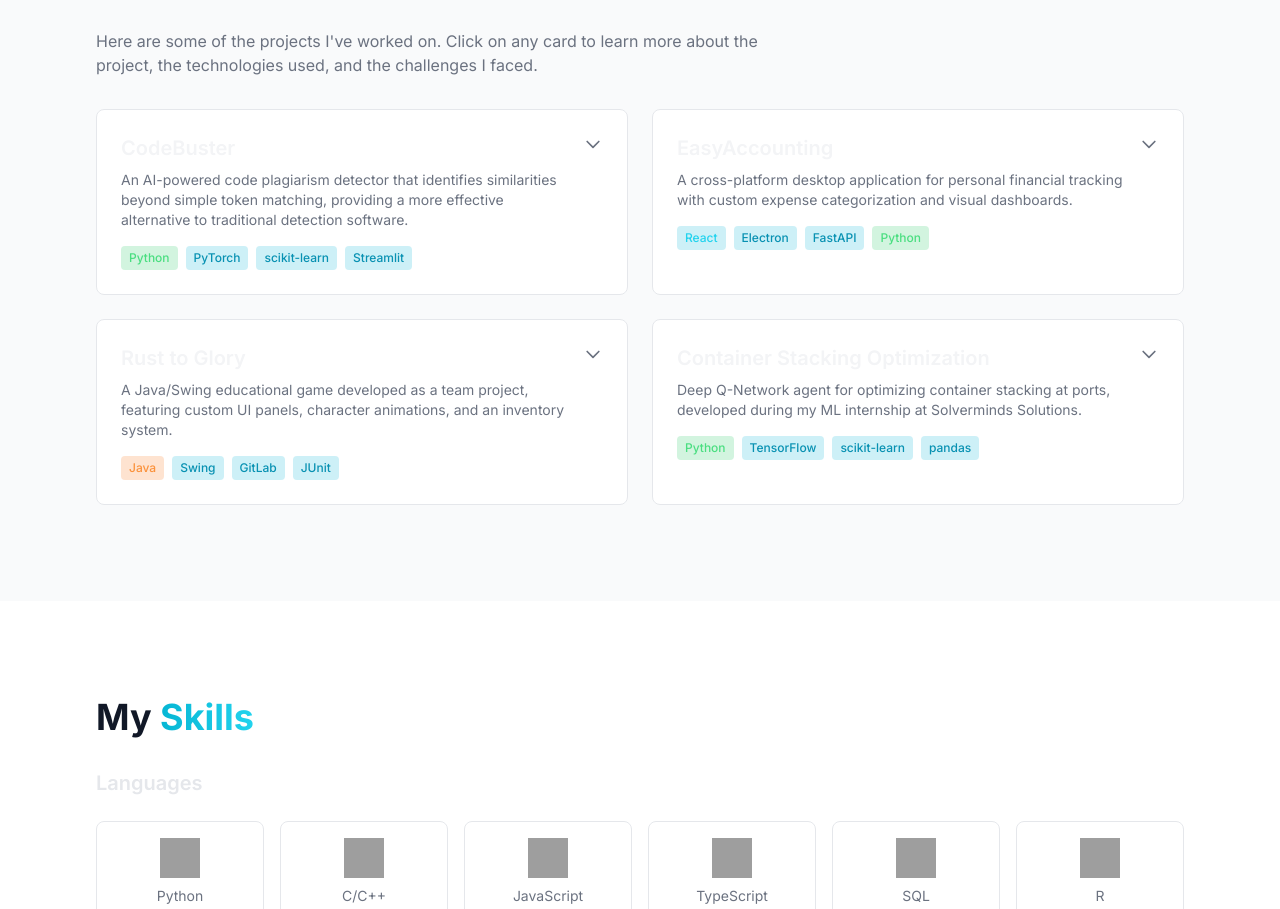
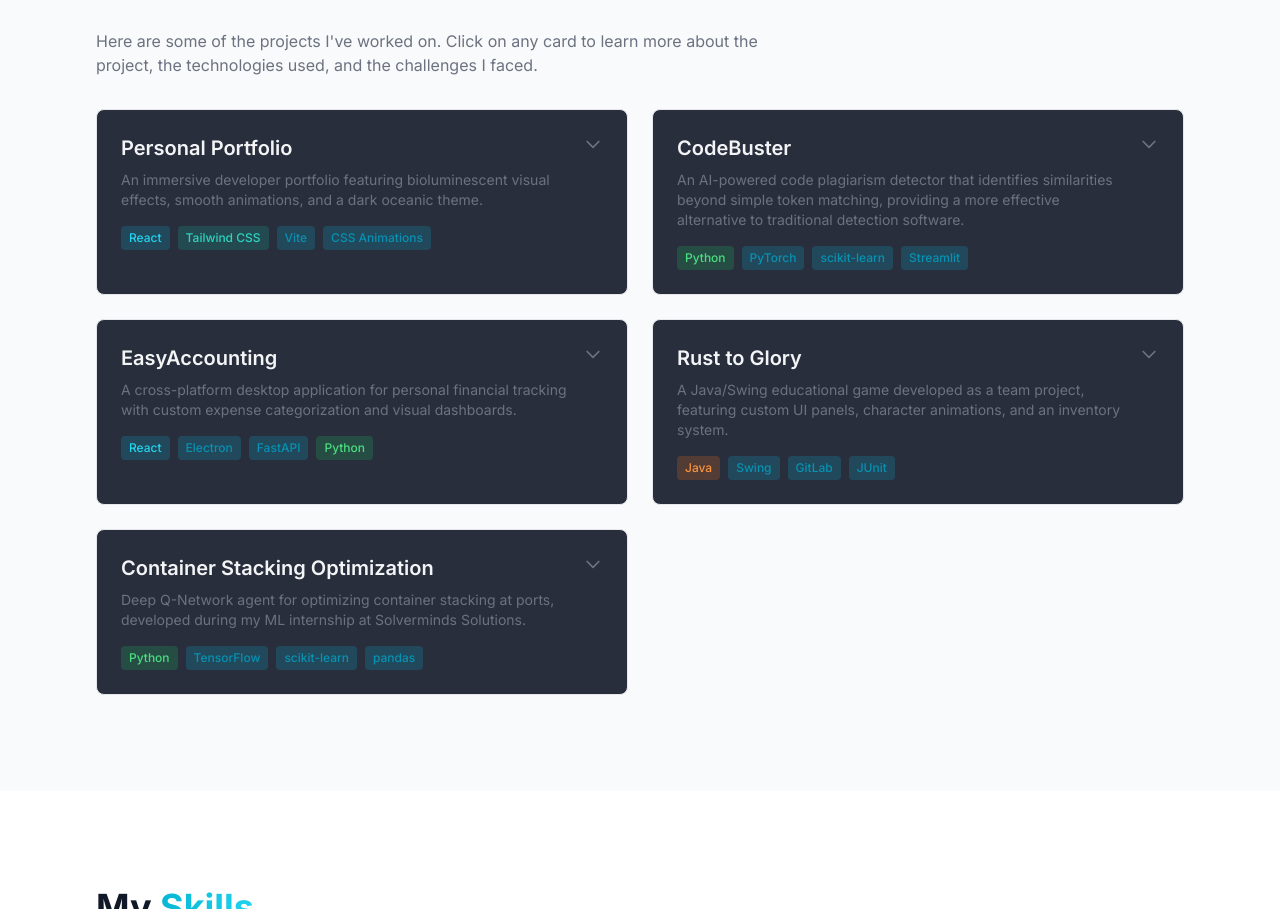
Before and after one commit to ArjunKrishnatry/arjunkrishnatry.github.io, a React (Vite) app: page / in a window 1280 px wide. Shown: the part 1659-2568 px from the top of the page. Built offline with nearby package versions, Linux system fonts and the light colour scheme; grey boxes are pictures that could not be loaded.

Commit message:
made buttons glow when hovered

```diff
--- a/src/components/ui/Button.jsx
+++ b/src/components/ui/Button.jsx
@@ -1,6 +1,7 @@
 /**
  * Button Component
  * Reusable button with primary and secondary variants
+ * Features bioluminescent glow effects
  */
 export function Button({
   children,
@@ -10,12 +11,12 @@ export function Button({
   className = '',
   ...props
 }) {
-  const baseStyles = 'px-6 py-3 rounded-lg font-medium transition-all duration-300 inline-flex items-center gap-2';
+  const baseStyles = 'px-6 py-3 rounded-lg font-medium transition-all duration-500 inline-flex items-center gap-2 relative';
 
   const variants = {
-    primary: 'bg-primary text-white hover:bg-primary-light hover:shadow-glow',
-    secondary: 'border border-primary text-primary hover:bg-primary/10',
-    ghost: 'text-gray-400 hover:text-primary hover:bg-surface',
+    primary: 'bg-primary text-white hover:bg-primary-light shadow-bio-cyan/30 hover:shadow-glow-xl btn-glow-pulse',
+    secondary: 'border border-primary text-primary hover:bg-primary/10 hover:shadow-bio-cyan/50 hover:border-primary-light',
+    ghost: 'text-gray-400 hover:text-primary hover:bg-surface hover:shadow-bio-cyan/20',
   };
 
   const combinedClassName = `${baseStyles} ${variants[variant]} ${className}`;
--- a/src/components/ui/ProjectCard.jsx
+++ b/src/components/ui/ProjectCard.jsx
@@ -10,8 +10,10 @@ export function ProjectCard({ project }) {
 
   return (
     <div
-      className={`bg-surface rounded-lg border border-border overflow-hidden transition-all duration-300 ${
-        isExpanded ? 'shadow-glow' : 'hover:border-primary/30'
+      className={`bg-surface/90 backdrop-blur-sm rounded-lg border overflow-hidden transition-all duration-500 project-card ${
+        isExpanded
+          ? 'shadow-glow-xl border-primary/50 card-glow-active'
+          : 'border-border hover:border-primary/40 hover:shadow-glow card-glow'
       }`}
     >
       {/* Card Header - Always visible */}
--- a/src/data/projects.json
+++ b/src/data/projects.json
@@ -1,5 +1,15 @@
 {
   "projects": [
+    {
+      "id": "portfolio",
+      "title": "Personal Portfolio",
+      "description": "An immersive developer portfolio featuring bioluminescent visual effects, smooth animations, and a dark oceanic theme.",
+      "longDescription": "Designed and built a modern, responsive portfolio website with a unique underwater-inspired aesthetic. Features include ambient bioluminescent background effects with color-shifting glow orbs and rising particles, expandable project cards, a typing terminal animation, and full dark/light mode support.",
+      "technologies": ["React", "Tailwind CSS", "Vite", "CSS Animations"],
+      "github": "https://github.com/ArjunKrishnatry",
+      "demo": "https://arjunkrishnatry.github.io/Portfolio",
+      "challenges": "Created custom SVG-based particle systems and CSS animations for the bioluminescent effects while maintaining smooth 60fps performance. Implemented backdrop blur and mix-blend-modes to ensure particles remain subtle behind content. Built with accessibility in mind, including reduced-motion support and semantic HTML."
+    },
     {
       "id": "codebuster",
       "title": "CodeBuster",
--- a/src/index.css
+++ b/src/index.css
@@ -299,3 +299,100 @@
 .light .glow-orb {
   mix-blend-mode: multiply;
 }
+
+/* ================================
+   BUTTON & CARD GLOW EFFECTS
+   Bioluminescent accents for UI elements
+   ================================ */
+
+/* Primary button subtle pulse glow */
+.btn-glow-pulse {
+  animation: btn-glow-breathe 4s ease-in-out infinite;
+}
+
+@keyframes btn-glow-breathe {
+  0%, 100% {
+    box-shadow: 0 0 15px rgba(6, 182, 212, 0.3);
+  }
+  50% {
+    box-shadow: 0 0 25px rgba(6, 182, 212, 0.5), 0 0 40px rgba(6, 182, 212, 0.2);
+  }
+}
+
+/* Card glow on hover */
+.card-glow {
+  position: relative;
+}
+
+.card-glow::before {
+  content: '';
+  position: absolute;
+  inset: -1px;
+  border-radius: inherit;
+  padding: 1px;
+  background: linear-gradient(
+    135deg,
+    transparent 0%,
+    rgba(6, 182, 212, 0) 40%,
+    rgba(6, 182, 212, 0.3) 50%,
+    rgba(6, 182, 212, 0) 60%,
+    transparent 100%
+  );
+  background-size: 300% 300%;
+  opacity: 0;
+  transition: opacity 0.5s ease;
+  pointer-events: none;
+  z-index: -1;
+}
+
+.card-glow:hover::before {
+  opacity: 1;
+  animation: card-shimmer 3s ease-in-out infinite;
+}
+
+@keyframes card-shimmer {
+  0% {
+    background-position: 100% 0%;
+  }
+  50% {
+    background-position: 0% 100%;
+  }
+  100% {
+    background-position: 100% 0%;
+  }
+}
+
+/* Active/expanded card glow */
+.card-glow-active {
+  animation: card-active-glow 3s ease-in-out infinite;
+}
+
+@keyframes card-active-glow {
+  0%, 100% {
+    box-shadow: 0 0 20px rgba(6, 182, 212, 0.3), 0 0 40px rgba(6, 182, 212, 0.1);
+  }
+  50% {
+    box-shadow: 0 0 30px rgba(6, 182, 212, 0.4), 0 0 60px rgba(6, 182, 212, 0.2);
+  }
+}
+
+/* Project card specific styling */
+.project-card {
+  position: relative;
+  z-index: 1;
+}
+
+/* Light mode adjustments for glows */
+.light .btn-glow-pulse {
+  animation: none;
+  box-shadow: 0 2px 8px rgba(0, 0, 0, 0.1);
+}
+
+.light .btn-glow-pulse:hover {
+  box-shadow: 0 4px 16px rgba(6, 182, 212, 0.3);
+}
+
+.light .card-glow-active {
+  animation: none;
+  box-shadow: 0 4px 20px rgba(6, 182, 212, 0.2);
+}
```
